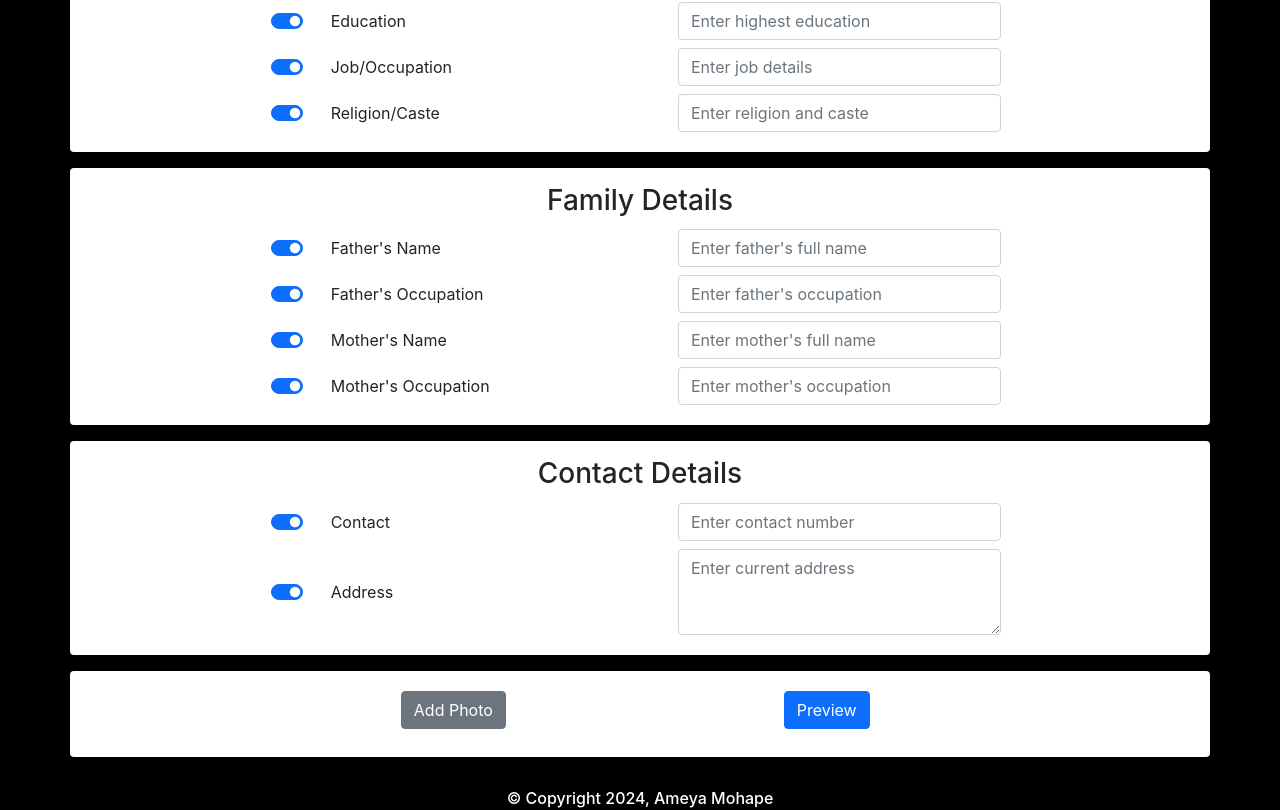
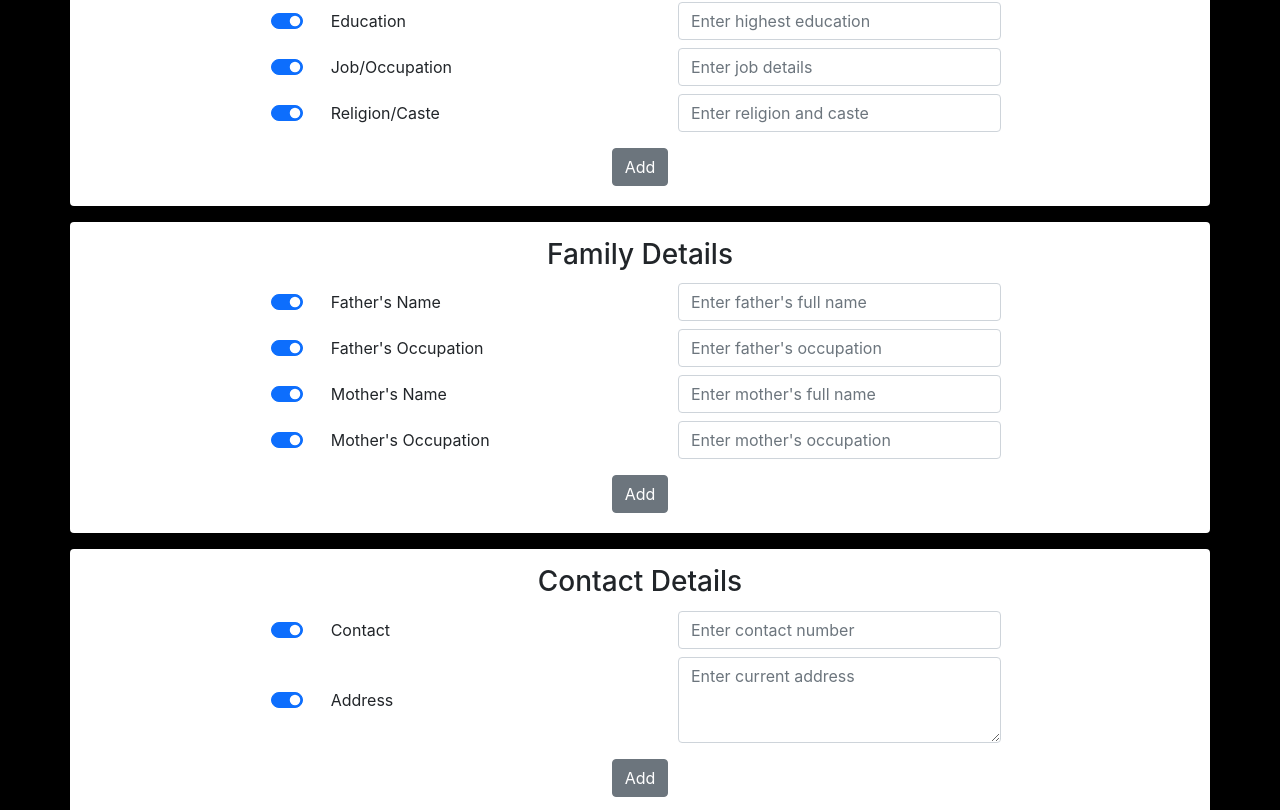
Before and after one commit to mohapeameya/biodata-creator, a React (Create React App) app: page / in a window 1280 px wide. Shown: the part 516-1326 px from the top of the page. Built offline with nearby package versions, Linux system fonts and the light colour scheme.

Commit message:
Additional fields

```diff
--- a/src/App.js
+++ b/src/App.js
@@ -30,6 +30,31 @@
     image: { checked: true, value: '' },
     filename: { checked: true, value: '' }
   });
+
+  const [morePersonalFields, setMorePersonalFields] = useState([]);
+  const [moreFamilyFields, setMoreFamilyFields] = useState([]);
+  const [moreContactFields, setMoreContactFields] = useState([]);
+
+  const addField = (moreFields, setMoreFields) => {
+    setMoreFields([...moreFields, { name: "", value: "" }]);
+  }
+
+  const removeField = (i, moreFields, setMoreFields) => {
+    let updatedMoreFields = [...moreFields];
+    updatedMoreFields.splice(i, 1);
+    setMoreFields(updatedMoreFields);
+  }
+
+  const handleChange = (i, e, moreFields, setMoreFields) => {
+    // Create a copy of the moreFields array
+    const updatedMoreFields = [...moreFields];
+
+    // Update the specific element in the copied array
+    updatedMoreFields[i][e.target.name] = e.target.value // Update the specified property
+
+    // Update the state with the new array
+    setMoreFields(updatedMoreFields);
+  }
 
   const [showModal, setShowModal] = useState(false);
 
@@ -303,6 +328,47 @@
             </div>
             <div className="col"></div>
           </div>
+
+          {
+            morePersonalFields.map((field, index) =>
+            (<div className="row" key={index}>
+              <div className="col"></div>
+              <div className="col-lg-8">
+                <div className="row align-items-center p-1">
+                  <div className="col-auto">
+                    <button type="button" className="btn btn-danger" onClick={() => removeField(index, morePersonalFields, setMorePersonalFields)}>X</button>
+                  </div>
+                  <div className="col text-start">
+                    <input className="form-control" name="name" placeholder="Enter custom field" value={field.name}
+                      onChange={e => handleChange(index, e, morePersonalFields, setMorePersonalFields)}
+                    />
+                  </div>
+                  <div className="col text-start">
+                    <input className="form-control" name="value" placeholder="Enter custom description" value={field.value}
+                      onChange={e => handleChange(index, e, morePersonalFields, setMorePersonalFields)}
+                    />
+                  </div>
+                </div>
+              </div>
+              <div className="col"></div>
+            </div>)
+            )
+          }
+
+          <div className="row">
+            <div className="col"></div>
+            <div className="col-lg-8">
+              <div className="row align-items-center p-1">
+                <div className="col mt-2">
+                  <button className="btn btn-secondary" onClick={() => addField(morePersonalFields, setMorePersonalFields)}>
+                    <span>Add</span>
+                  </button>
+                </div>
+              </div>
+            </div>
+            <div className="col"></div>
+          </div>
+
         </div>
 
       </section >
@@ -317,7 +383,7 @@
                 <div className="col-auto form-switch">
                   <input className="form-check-input" type="checkbox" id="flexSwitchCheckChecked"
                     checked={biodata.father.checked}
-                  onChange={e => setBiodata({ ...biodata, father: { checked: e.target.checked, value: biodata.father.value } })}/>
+                    onChange={e => setBiodata({ ...biodata, father: { checked: e.target.checked, value: biodata.father.value } })} />
                 </div>
                 <div className="col text-start">
                   <label className="form-check-label" htmlFor="flexSwitchCheckChecked">Father's Name</label>
@@ -338,7 +404,7 @@
                 <div className="col-auto form-switch">
                   <input className="form-check-input" type="checkbox" id="flexSwitchCheckChecked"
                     checked={biodata.fatherJob.checked}
-                  onChange={e => setBiodata({ ...biodata, fatherJob: { checked: e.target.checked, value: biodata.fatherJob.value } })}/>
+                    onChange={e => setBiodata({ ...biodata, fatherJob: { checked: e.target.checked, value: biodata.fatherJob.value } })} />
                 </div>
                 <div className="col text-start">
                   <label className="form-check-label" htmlFor="flexSwitchCheckChecked">Father's Occupation</label>
@@ -359,7 +425,7 @@
                 <div className="col-auto form-switch">
                   <input className="form-check-input" type="checkbox" id="flexSwitchCheckChecked"
                     checked={biodata.mother.checked}
-                  onChange={e => setBiodata({ ...biodata, mother: { checked: e.target.checked, value: biodata.mother.value } })}/>
+                    onChange={e => setBiodata({ ...biodata, mother: { checked: e.target.checked, value: biodata.mother.value } })} />
                 </div>
                 <div className="col text-start">
                   <label className="form-check-label" htmlFor="flexSwitchCheckChecked">Mother's Name</label>
@@ -380,14 +446,54 @@
                 <div className="col-auto form-switch">
                   <input className="form-check-input" type="checkbox" id="flexSwitchCheckChecked"
                     checked={biodata.motherJob.checked}
-                  onChange={e => setBiodata({ ...biodata, motherJob: { checked: e.target.checked, value: biodata.motherJob.value } })}/>
+                    onChange={e => setBiodata({ ...biodata, motherJob: { checked: e.target.checked, value: biodata.motherJob.value } })} />
                 </div>
                 <div className="col text-start">
                   <label className="form-check-label" htmlFor="flexSwitchCheckChecked">Mother's Occupation</label>
                 </div>
                 <div className="col text-start">
                   <input className="form-control" placeholder="Enter mother's occupation"
-                  onChange={e => setBiodata({ ...biodata, motherJob: {checked: biodata.motherJob.checked, value: e.target.value } })} />
+                    onChange={e => setBiodata({ ...biodata, motherJob: { checked: biodata.motherJob.checked, value: e.target.value } })} />
+                </div>
+              </div>
+            </div>
+            <div className="col"></div>
+          </div>
+
+          {
+            moreFamilyFields.map((field, index) =>
+            (<div className="row" key={index}>
+              <div className="col"></div>
+              <div className="col-lg-8">
+                <div className="row align-items-center p-1">
+                  <div className="col-auto">
+                    <button type="button" className="btn btn-danger" onClick={() => removeField(index, moreFamilyFields, setMoreFamilyFields)}>X</button>
+                  </div>
+                  <div className="col text-start">
+                    <input className="form-control" name="name" placeholder="Enter custom field" value={field.name}
+                      onChange={e => handleChange(index, e, moreFamilyFields, setMoreFamilyFields)}
+                    />
+                  </div>
+                  <div className="col text-start">
+                    <input className="form-control" name="value" placeholder="Enter custom description" value={field.value}
+                      onChange={e => handleChange(index, e, moreFamilyFields, setMoreFamilyFields)}
+                    />
+                  </div>
+                </div>
+              </div>
+              <div className="col"></div>
+            </div>)
+            )
+          }
+
+          <div className="row">
+            <div className="col"></div>
+            <div className="col-lg-8">
+              <div className="row align-items-center p-1">
+                <div className="col mt-2">
+                  <button className="btn btn-secondary" onClick={() => addField(moreFamilyFields, setMoreFamilyFields)}>
+                    <span>Add</span>
+                  </button>
                 </div>
               </div>
             </div>
@@ -407,7 +513,7 @@
                 <div className="col-auto form-switch">
                   <input className="form-check-input" type="checkbox" id="flexSwitchCheckChecked"
                     checked={biodata.contact.checked}
-                  onChange={e => setBiodata({ ...biodata, contact: { checked: e.target.checked, value: biodata.contact.value } })}/>
+                    onChange={e => setBiodata({ ...biodata, contact: { checked: e.target.checked, value: biodata.contact.value } })} />
                 </div>
                 <div className="col text-start">
                   <label className="form-check-label" htmlFor="flexSwitchCheckChecked">Contact</label>
@@ -428,7 +534,7 @@
                 <div className="col-auto form-switch">
                   <input className="form-check-input" type="checkbox" id="flexSwitchCheckChecked"
                     checked={biodata.address.checked}
-                  onChange={e => setBiodata({ ...biodata, address: { checked: e.target.checked, value: biodata.address.value } })}/>
+                    onChange={e => setBiodata({ ...biodata, address: { checked: e.target.checked, value: biodata.address.value } })} />
                 </div>
                 <div className="col text-start">
                   <label className="form-check-label" htmlFor="flexSwitchCheckChecked">Address</label>
@@ -436,6 +542,46 @@
                 <div className="col text-start">
                   <textarea className="form-control" rows="3" placeholder="Enter current address"
                     onChange={e => setBiodata({ ...biodata, address: { checked: biodata.address.checked, value: e.target.value } })} />
+                </div>
+              </div>
+            </div>
+            <div className="col"></div>
+          </div>
+
+          {
+            moreContactFields.map((field, index) =>
+            (<div className="row" key={index}>
+              <div className="col"></div>
+              <div className="col-lg-8">
+                <div className="row align-items-center p-1">
+                  <div className="col-auto">
+                    <button type="button" className="btn btn-danger" onClick={() => removeField(index, moreContactFields, setMoreContactFields)}>X</button>
+                  </div>
+                  <div className="col text-start">
+                    <input className="form-control" name="name" placeholder="Enter custom field" value={field.name}
+                      onChange={e => handleChange(index, e, moreContactFields, setMoreContactFields)}
+                    />
+                  </div>
+                  <div className="col text-start">
+                    <input className="form-control" name="value" placeholder="Enter custom description" value={field.value}
+                      onChange={e => handleChange(index, e, moreContactFields, setMoreContactFields)}
+                    />
+                  </div>
+                </div>
+              </div>
+              <div className="col"></div>
+            </div>)
+            )
+          }
+
+          <div className="row">
+            <div className="col"></div>
+            <div className="col-lg-8">
+              <div className="row align-items-center p-1">
+                <div className="col mt-2">
+                  <button className="btn btn-secondary" onClick={() => addField(moreContactFields, setMoreContactFields)}>
+                    <span>Add</span>
+                  </button>
                 </div>
               </div>
             </div>
```
Lines whose indentation alone changed are shown as unchanged.
